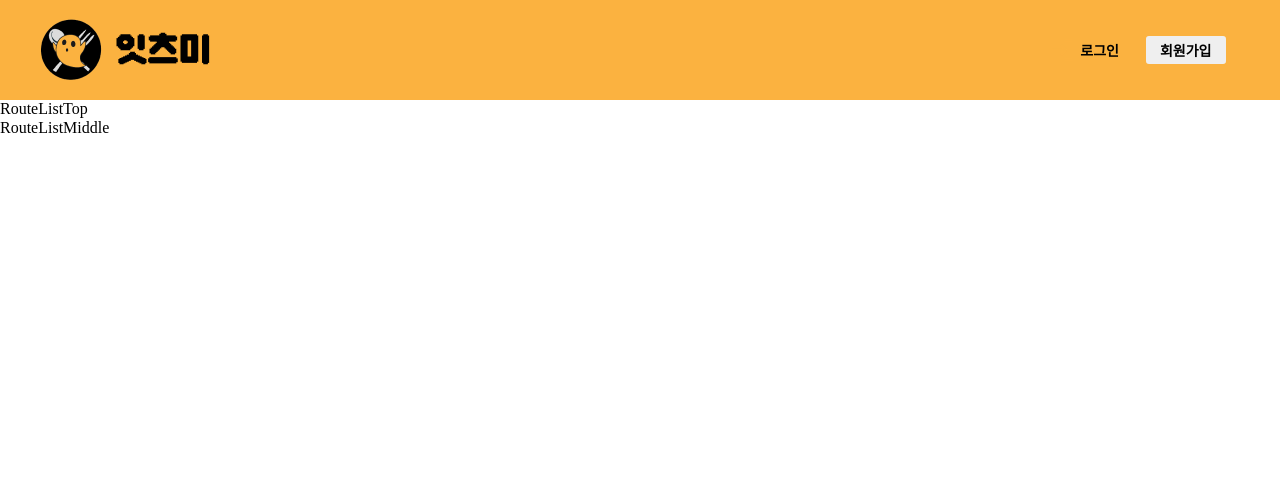
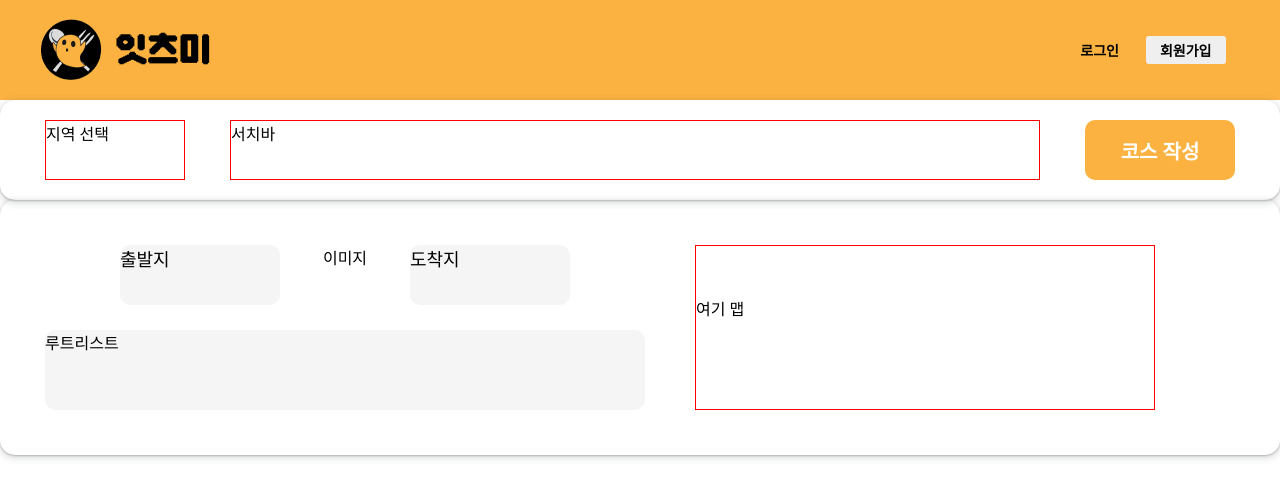
Before and after one commit to zeon8080/seb11_team03_client, a Next.js app: page /eatsMe/routeList in a window 1280 px wide. Shown: the top 498 px of the page. Built offline with nearby package versions, Linux system fonts and the light colour scheme.

Commit message:
[Design]_#10_routeList_UI

```diff
--- a/src/components/units/eatsMe/routeList/middle/routeListMiddle.tsx
+++ b/src/components/units/eatsMe/routeList/middle/routeListMiddle.tsx
@@ -1,3 +1,17 @@
+import * as S from "./routeListMiddleStyles";
+
 export default function RouteListMiddle(): JSX.Element {
-  return <div>RouteListMiddle</div>;
+  return (
+    <S.Container>
+      <article>
+        <S.SelectWrapper>
+          <S.StartSelect>출발지</S.StartSelect>
+          <div>이미지</div>
+          <S.EndSelect>도착지</S.EndSelect>
+        </S.SelectWrapper>
+        <S.RouteList>루트리스트</S.RouteList>
+      </article>
+      <S.MapWrapper>여기 맵</S.MapWrapper>
+    </S.Container>
+  );
 }
--- a/src/components/units/eatsMe/routeList/middle/routeListMiddleStyles.ts
+++ b/src/components/units/eatsMe/routeList/middle/routeListMiddleStyles.ts
@@ -1 +1,49 @@
 import styled from "@emotion/styled";
+
+export const Container = styled.section`
+  display: flex;
+  flex-direction: row;
+  padding: 45px 45px;
+  box-shadow: 0px 2px 6px 2px rgba(60, 64, 67, 0.15),
+    0px 1px 2px rgba(60, 64, 67, 0.3);
+  border-radius: 15px;
+`;
+
+export const MapWrapper = styled.article`
+  width: 460px;
+  margin-left: 50px;
+  padding: 50px 0;
+  border: 1px solid red;
+`;
+
+export const SelectWrapper = styled.div`
+  display: flex;
+  flex-direction: row;
+  justify-content: space-between;
+  width: 450px;
+  height: 85px;
+  margin: 0 auto;
+`;
+
+export const StartSelect = styled.div`
+  width: 160px;
+  height: 60px;
+  background: #f5f5f5;
+  border-radius: 10px;
+  font-size: 18px;
+`;
+
+export const EndSelect = styled.div`
+  width: 160px;
+  height: 60px;
+  background: #f5f5f5;
+  border-radius: 10px;
+  font-size: 18px;
+`;
+
+export const RouteList = styled.div`
+  width: 600px;
+  height: 80px;
+  background: #f5f5f5;
+  border-radius: 10px;
+`;
--- a/src/components/units/eatsMe/routeList/top/routeListTop.tsx
+++ b/src/components/units/eatsMe/routeList/top/routeListTop.tsx
@@ -1,3 +1,11 @@
+import * as S from "./routeListTopStyles";
+
 export default function RouteListTop(): JSX.Element {
-  return <div>RouteListTop</div>;
+  return (
+    <S.Container>
+      <S.LocationSelector>지역 선택</S.LocationSelector>
+      <S.SearchBar>서치바</S.SearchBar>
+      <S.routeWriteBtn>코스 작성</S.routeWriteBtn>
+    </S.Container>
+  );
 }
--- a/src/components/units/eatsMe/routeList/top/routeListTopStyles.ts
+++ b/src/components/units/eatsMe/routeList/top/routeListTopStyles.ts
@@ -1 +1,39 @@
 import styled from "@emotion/styled";
+
+export const Container = styled.header`
+  display: flex;
+  flex-direction: row;
+  justify-content: space-evenly;
+  align-items: center;
+  height: 100px;
+  box-shadow: 0px 2px 6px 2px rgba(60, 64, 67, 0.15),
+    0px 1px 2px rgba(60, 64, 67, 0.3);
+  border-radius: 15px;
+`;
+
+export const LocationSelector = styled.div`
+  width: 140px;
+  height: 60px;
+
+  border: 1px solid red;
+`;
+
+export const SearchBar = styled.div`
+  width: 810px;
+  height: 60px;
+
+  border: 1px solid red;
+`;
+
+export const routeWriteBtn = styled.button`
+  width: 150px;
+  height: 60px;
+
+  font-weight: 700;
+  font-size: 20px;
+  background: #fbb240;
+  border-radius: 10px;
+  border: none;
+  color: #ffffff;
+  cursor: pointer;
+`;
```
